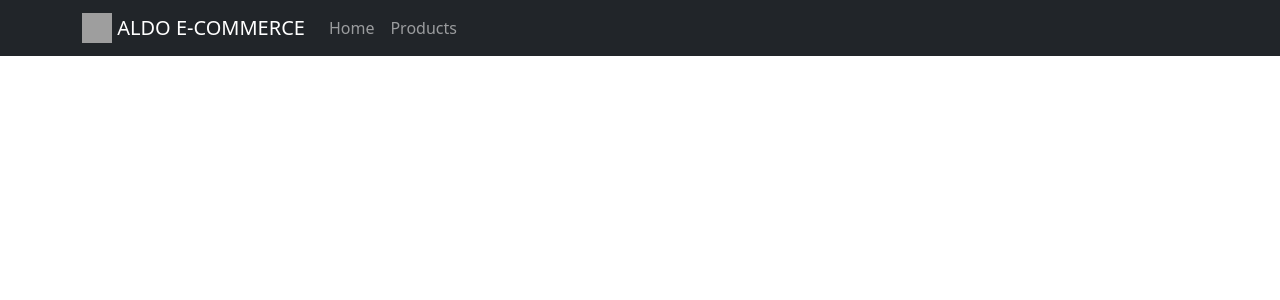
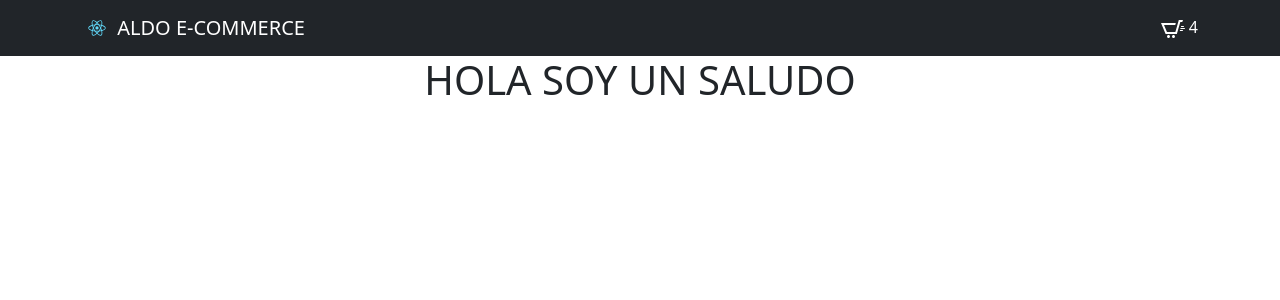
Before and after one commit to kiriadix/Ecommerce_REACT_JS, a React (Create React App) app: page / in a window 1280 px wide. Shown: the top 300 px of the page. Built offline with nearby package versions, Linux system fonts and the light colour scheme; grey boxes are pictures that could not be loaded.

Commit message:
[Crea tu kanding] E-Commerce Aldo Vallera

```diff
--- a/src/App.js
+++ b/src/App.js
@@ -1,21 +1,15 @@
-import logo from './logo.svg';
 import './App.css';
-import { BrowserRouter, Routes, Route } from 'react-router-dom';
 
 //Importamos nuestros commponentes
-import NavBarIni from "./components/NavBar";
+import NavBarIni from "./components/navegacion/NavBar";
+import ItemListContainer from "./components/contenedor/ItemListContainer"
 
 function App() {
   return (
     <div className="App">
 
-      <BrowserRouter>
-        <Routes>
-          <Route path='/' element={ <NavBarIni /> }>
-
-          </Route>
-        </Routes>
-      </BrowserRouter>
+      <NavBarIni elementos='4'/>
+      <ItemListContainer greeting='HOLA SOY UN SALUDO'/>
 
     </div>
   );
--- a/src/components/NavBar.js
+++ /dev/null
@@ -1,31 +0,0 @@
-import React from 'react'
-import { Navbar, Nav, Container } from "react-bootstrap";
-import { Outlet, Link } from 'react-router-dom';
-
-const NavBarIni = () => {
-  return (
-    <>
-      <Navbar bg="dark" variant="dark">
-        <Container>
-          <Navbar.Brand href="#home">
-          <img
-              src="https://assets.stickpng.com/images/584830f5cef1014c0b5e4aa1.png"
-              width="30"
-              height="30"
-              className="d-inline-block align-top"
-            /> ALDO E-COMMERCE</Navbar.Brand>
-          <Nav className="me-auto">
-            <Nav.Link href="#home">Home</Nav.Link>
-            <Nav.Link href="#features">Products</Nav.Link>
-          </Nav>
-        </Container>
-      </Navbar>
-
-      <section>
-        <Outlet></Outlet>
-      </section>
-    </>
-  )
-}
-
-export default NavBarIni
--- /dev/null
+++ b/src/components/cart/CartWidget.jsx
@@ -0,0 +1,11 @@
+import cart from './cart.svg'
+
+const CartWidget = ({element}) => {
+  return (
+    <div>
+        <img src={cart}/> <span className='colornav'>{element}</span>
+    </div>
+  )
+}
+
+export default CartWidget
--- /dev/null
+++ b/src/components/contenedor/ItemListContainer.jsx
@@ -0,0 +1,9 @@
+const ItemListContainer = ({greeting}) => {
+  return (
+    <div>
+        <h1>{greeting}</h1>
+    </div>
+  )
+}
+
+export default ItemListContainer
--- /dev/null
+++ b/src/components/navegacion/NavBar.jsx
@@ -0,0 +1,26 @@
+import logo from '../../logo.svg';
+import { Navbar, Container } from "react-bootstrap";
+import CartWidget from "../cart/CartWidget"
+import './style.css'
+
+
+const NavBarIni = () => {
+  return (
+    <>
+      <Navbar bg="dark" variant="dark">
+        <Container>
+          <Navbar.Brand>
+          <img
+              src={logo}
+              width="30"
+              height="30"
+              className="d-inline-block align-top"
+            /> ALDO E-COMMERCE</Navbar.Brand>
+            <CartWidget element='4'/>
+        </Container>
+      </Navbar>
+    </>
+  )
+}
+
+export default NavBarIni
--- /dev/null
+++ b/src/components/navegacion/style.css
@@ -0,0 +1,3 @@
+.colornav{
+    color: white;
+}
```
Also changed, not shown: src/components/cart/cart.svg (added).
